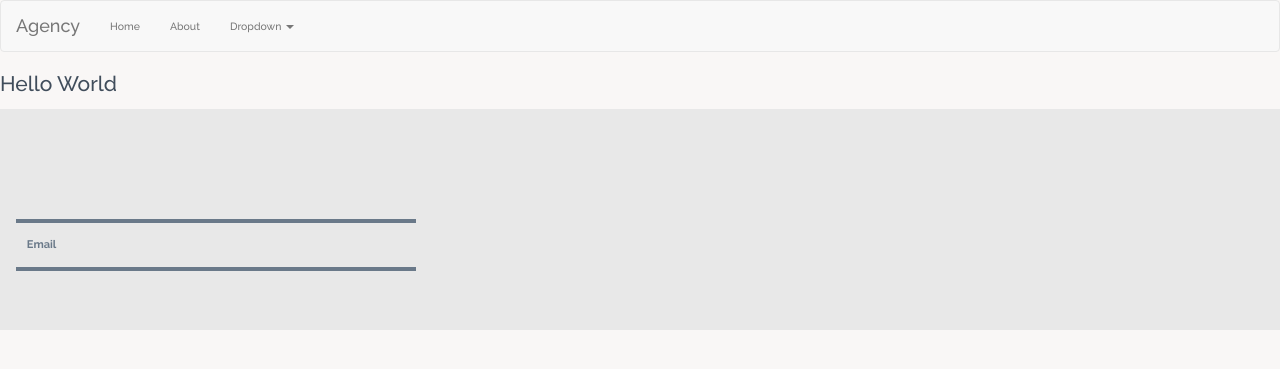
After one commit to DylanGrayson/Agency_Proj3, a Django app: page /index in a window 1280 px wide. The commit adds this page. Shown: the top 369 px of the page. Run offline with Django 3.2, Linux system fonts and the light colour scheme; some libraries are stand-ins or nearby versions.

Commit message:
Wired up the navbar to the proper pages

```diff
--- a/main/templates/main/about.html
+++ b/main/templates/main/about.html
@@ -0,0 +1,4 @@
+{% extends 'main/layout.html' %}
+{% block content %}
+<h1>About us</h1>
+{% endblock %}
--- a/main/templates/main/campaign1.html
+++ b/main/templates/main/campaign1.html
@@ -0,0 +1,4 @@
+{% extends 'main/layout.html' %}
+{% block content %}
+<h1>Campaign 1</h1>
+{% endblock %}
--- a/main/templates/main/campaign2.html
+++ b/main/templates/main/campaign2.html
@@ -0,0 +1,4 @@
+{% extends 'main/layout.html' %}
+{% block content %}
+<h1>Campaign 2</h1>
+{% endblock %}
--- a/main/templates/main/campaign3.html
+++ b/main/templates/main/campaign3.html
@@ -0,0 +1,4 @@
+{% extends 'main/layout.html' %}
+{% block content %}
+<h1>Campaign 3</h1>
+{% endblock %}
--- /dev/null
+++ b/main/templates/main/index.html
@@ -0,0 +1,12 @@
+{% extends 'main/layout.html' %}
+{% block content %}
+	<h1>Hello World</h1>
+	<section class="content bgcolor-3">
+		<span class="input input--haruki">
+		<input class="input__field input__field--haruki" type="text" id="input-1" />
+		<label class="input__label input__label--haruki" for="input-1">
+			<span class="input__label-content input__label-content--haruki">Email</span>
+		</label>
+		</span>
+	</section>
+{% endblock %}
--- a/main/templates/main/layout.html
+++ b/main/templates/main/layout.html
@@ -25,19 +25,19 @@
                     <span class="icon-bar"></span>
                     <span class="icon-bar"></span>
                     </button>
-                    <a class="navbar-brand" href="#">Brand</a>
+                    <a class="navbar-brand" href="#">Agency</a>
                 </div>
                 <!-- Collect the nav links, forms, and other content for toggling -->
                 <div class="collapse navbar-collapse" id="navbar-collapse-1">
                     <ul class="nav navbar-nav">
-                        <li class="active"><a href="#">Home <span class="sr-only">(current)</span></a></li>
-                        <li><a href="#">About</a></li>
+                        <li><a href="index.html">Home</a></li>
+                        <li><a href="about.html">About</a></li>
                         <li class="dropdown">
                             <a href="#" class="dropdown-toggle" data-toggle="dropdown" role="button" aria-expanded="false">Dropdown <span class="caret"></span></a>
                             <ul class="dropdown-menu" role="menu">
-                                <li><a href="#">Campaign1</a></li>
-                                <li><a href="#">Campaign2</a></li>
-                                <li><a href="#">Campaign3</a></li>
+                                <li><a href="campaign1.html">Campaign1</a></li>
+                                <li><a href="campaign2.html">Campaign2</a></li>
+                                <li><a href="campaign3.html">Campaign3</a></li>
                             </ul>
                         </li>
                     </ul>
--- a/main/urls.py
+++ b/main/urls.py
@@ -2,7 +2,7 @@ from django.conf.urls import patterns, include, url
 from django.contrib import admin
 
 urlpatterns = patterns('',
-
+	url(r'^index', 'main.views.form.index', name='index'),
 	url(r'^$', 'main.views.form.splash', name='splash'),
     url(r'^about', 'main.views.form.about', name='about'),
     url(r'^campaign1', 'main.views.form.campaign1', name='campaign1'),
--- a/main/views/form.py
+++ b/main/views/form.py
@@ -14,7 +14,7 @@ def index(request):
 		if form.is_valid():
 			email = form.cleaned_data["email"]
 	else:
-		return render(request, "main/splash.html", {})
+		return render(request, "main/index.html", {})
 
 def splash(request):
 	return render(request, "main/splash.html", {})
```
